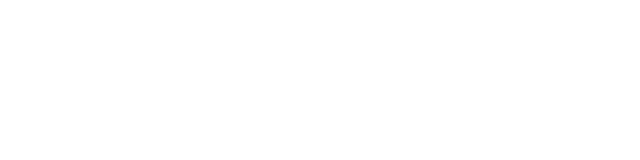
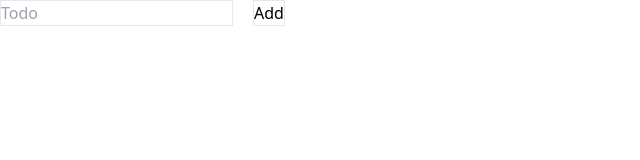
Before and after one commit to janosch-pueschel/todo-react, a React (Vite) app: page / in a window 1280 px wide. Shown: the top 160 px of the page, without its empty margins (0-640 px from the left). Built offline with nearby package versions, Linux system fonts and the light colour scheme.

Commit message:
add function to add todo and render todos

```diff
--- a/src/components/App.jsx
+++ b/src/components/App.jsx
@@ -1,3 +1,48 @@
+import React from "react";
+import { nanoid } from "nanoid";
+import Todo from "./Todo";
 export default function App() {
-  return <div></div>;
+  const [todos, setTodos] = React.useState([]);
+  const [userInput, setUserInput] = React.useState("");
+
+  function getUserInput(event) {
+    setUserInput(event.target.value);
+  }
+
+  function addTodo(event) {
+    if (event.type === "click" || event.key === "Enter") {
+      setTodos([
+        ...todos,
+        {
+          text: userInput,
+          completed: false,
+          key: nanoid(),
+        },
+      ]);
+      setUserInput("");
+    }
+  }
+
+  const todoList = todos.map((todo) => {
+    return <Todo key={todo.key} text={todo.text} completed={todo.completed} />;
+  });
+
+  return (
+    <div>
+      <div className="w-4/6 mb-5">
+        <input
+          className="border mr-5"
+          type="text"
+          placeholder="Todo"
+          value={userInput}
+          onChange={getUserInput}
+          onKeyDown={addTodo}
+        />
+        <button className="border" onClick={addTodo}>
+          Add
+        </button>
+      </div>
+      {todoList}
+    </div>
+  );
 }
--- /dev/null
+++ b/src/components/Todo.jsx
@@ -0,0 +1,10 @@
+export default function Todo(props) {
+  return (
+    <div className="w-4/6 flex justify-between">
+      <button className="border">
+        {props.completed ? "completed" : "open"}
+      </button>
+      <p>{props.text}</p>
+    </div>
+  );
+}
```
